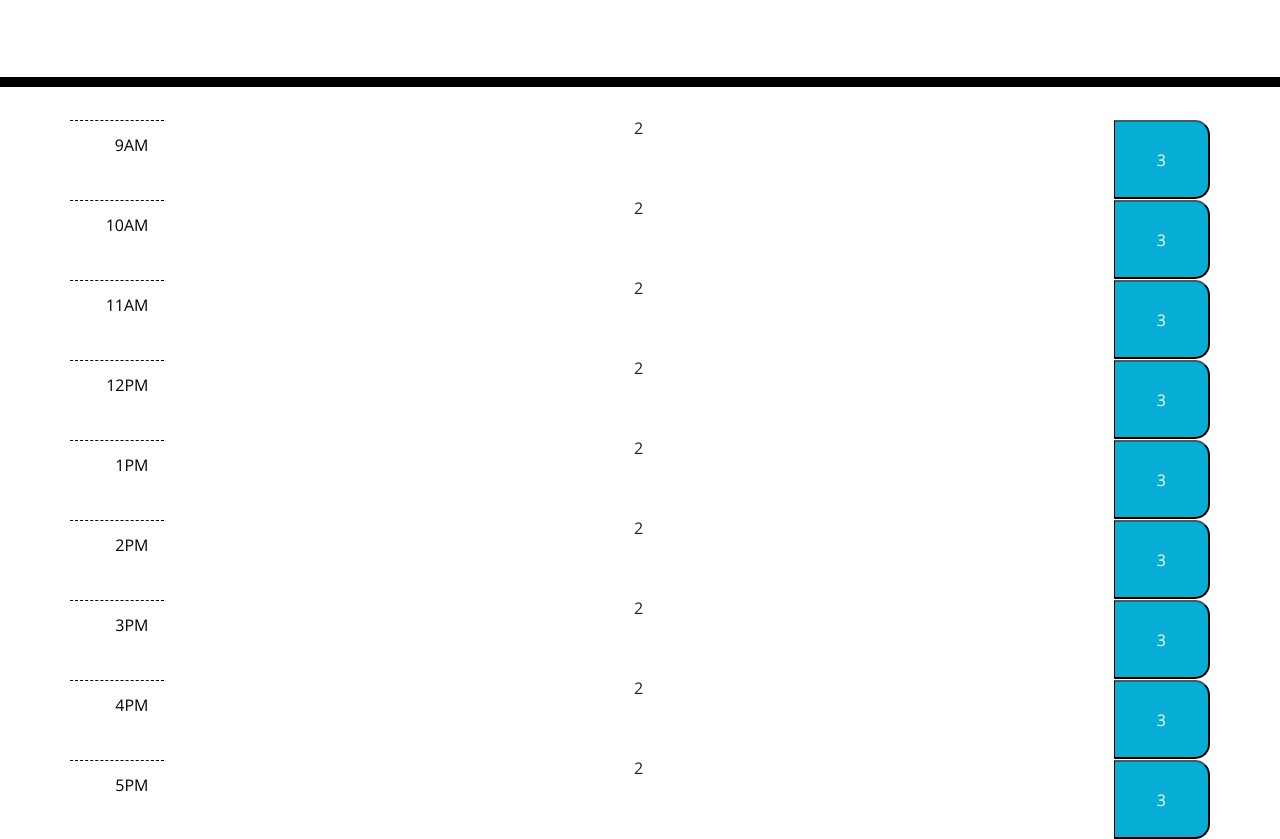
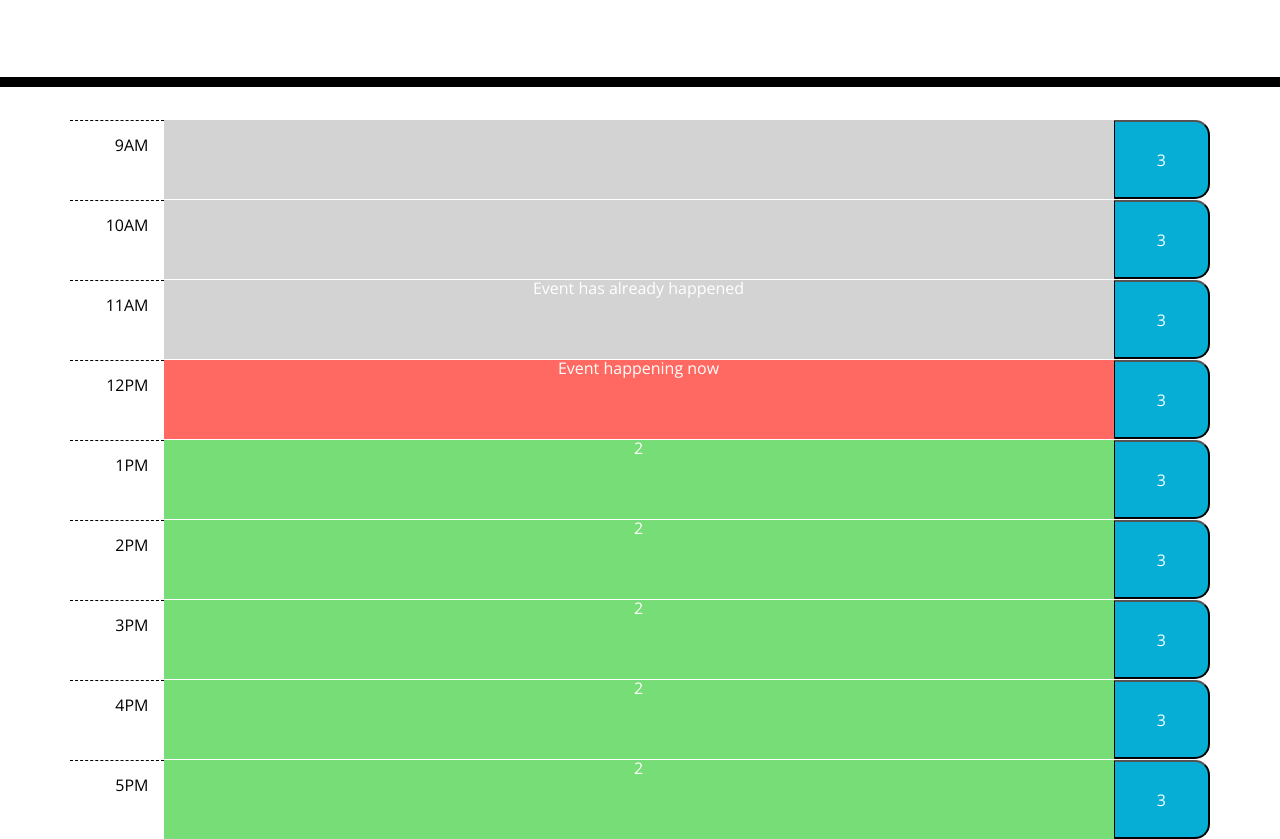
Before and after one commit to rwyland189/work-scheduler, a plain HTML site: page index.html in a window 1280 px wide. Shown: the part 181-1020 px from the top of the page. Drawn offline with nearby package versions, Linux system fonts and the light colour scheme.

Commit message:
add past, present, and future css

```diff
--- a/index.html
+++ b/index.html
@@ -32,55 +32,55 @@
       <!-- Timeblocks go here -->
       <div class="row">
         <div class="col hour text-right pt-3">9AM</div>
-        <div class="col-10">2</div>
+        <div class="col-10 past"></div>
         <button class="col saveBtn">3</button>
       </div>
 
       <div class="row">
         <div class="col hour text-right pt-3">10AM</div>
-        <div class="col-10">2</div>
+        <div class="col-10 past"></div>
         <button class="col saveBtn">3</button>
       </div>
 
       <div class="row">
         <div class="col hour text-right pt-3">11AM</div>
-        <div class="col-10">2</div>
+        <div class="col-10 past">Event has already happened</div>
         <button class="col saveBtn">3</button>
       </div>
 
       <div class="row">
         <div class="col hour text-right pt-3">12PM</div>
-        <div class="col-10">2</div>
+        <div class="col-10 present">Event happening now</div>
         <button class="col saveBtn">3</button>
       </div>
 
       <div class="row">
         <div class="col hour text-right pt-3">1PM</div>
-        <div class="col-10">2</div>
+        <div class="col-10 future">2</div>
         <button class="col saveBtn">3</button>
       </div>
 
       <div class="row">
         <div class="col hour text-right pt-3">2PM</div>
-        <div class="col-10">2</div>
+        <div class="col-10 future">2</div>
         <button class="col saveBtn">3</button>
       </div>
 
       <div class="row">
         <div class="col hour text-right pt-3">3PM</div>
-        <div class="col-10">2</div>
+        <div class="col-10 future">2</div>
         <button class="col saveBtn">3</button>
       </div>
 
       <div class="row">
         <div class="col hour text-right pt-3">4PM</div>
-        <div class="col-10">2</div>
+        <div class="col-10 future">2</div>
         <button class="col saveBtn">3</button>
       </div>
 
       <div class="row">
         <div class="col hour text-right pt-3">5PM</div>
-        <div class="col-10">2</div>
+        <div class="col-10 future">2</div>
         <button class="col saveBtn">3</button>
       </div>
     </div>
```
